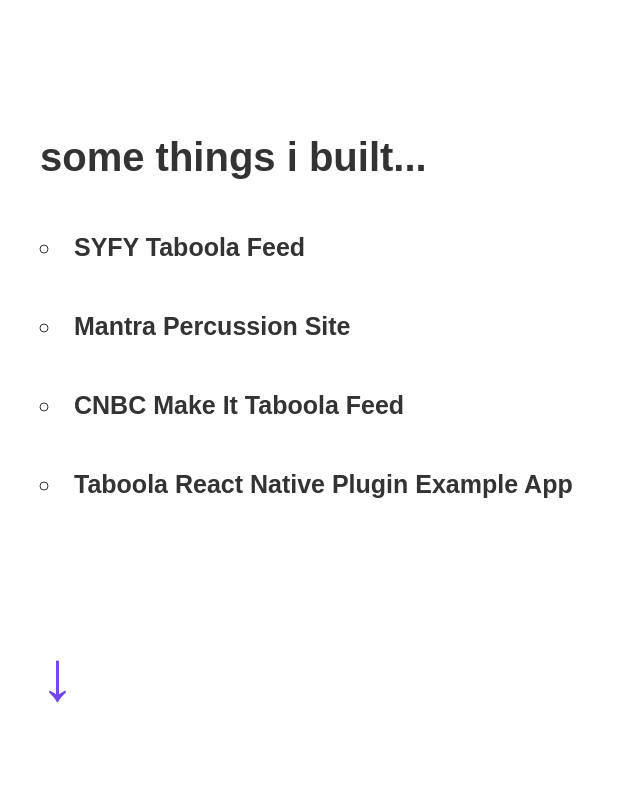
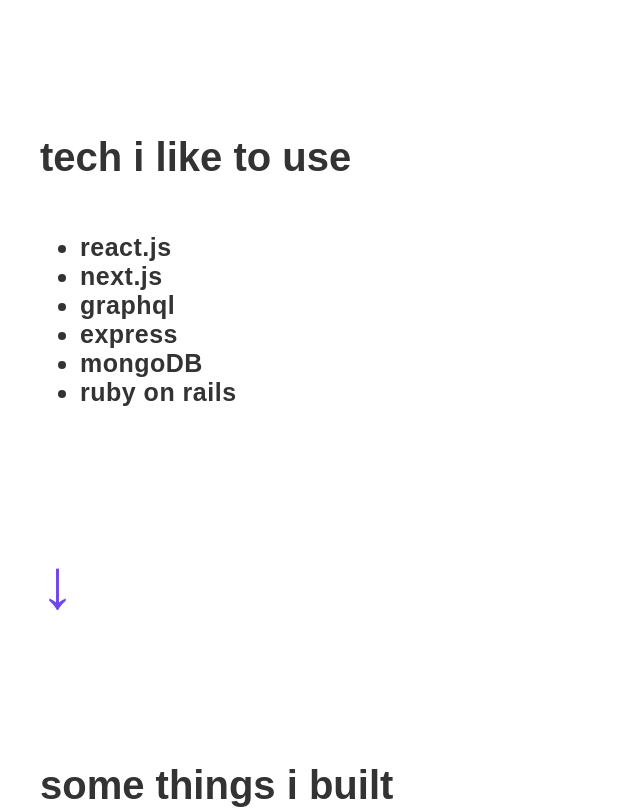
Before and after one commit to mrkutly/portfolio, a Next.js app: page / in a window 1280 px wide. Shown: the part 740-1549 px from the top of the page, without its empty margins (0-640 px from the left). Built offline with nearby package versions, Linux system fonts and the light colour scheme.

Commit message:
add tech stack section

```diff
--- a/components/About.js
+++ b/components/About.js
@@ -31,7 +31,7 @@
 
 	return (
 		<Container>
-			<h4>some things i built...</h4>
+			<h4>some things i built</h4>
 			{mappedProjects}
 			{activeProject && (
 				<ProjectModal closeModal={closeModal} project={activeProject} />
--- /dev/null
+++ b/components/Stack.js
@@ -0,0 +1,22 @@
+import styled from "styled-components";
+import Container from "./styles/Container";
+
+const ListItem = styled.li`
+	font-size: 2.5em;
+	font-weight: 600;
+	letter-spacing: 0.5px;
+`;
+
+export default props => (
+	<Container>
+		<h4>tech i like to use</h4>
+		<ul>
+			<ListItem>react.js</ListItem>
+			<ListItem>next.js</ListItem>
+			<ListItem>graphql</ListItem>
+			<ListItem>express</ListItem>
+			<ListItem>mongoDB</ListItem>
+			<ListItem>ruby on rails</ListItem>
+		</ul>
+	</Container>
+);
--- a/pages/index.js
+++ b/pages/index.js
@@ -2,6 +2,7 @@
 import Name from "../components/Name";
 import { ArrowStyles } from "../components/styles/TextStyles";
 import About from "../components/About";
+import Stack from "../components/Stack";
 import Contact from "../components/Contact";
 import Footer from "../components/Footer";
 
@@ -10,6 +11,8 @@
 		<Layout>
 			<Name />
 			<ArrowStyles>&#x2193;</ArrowStyles>
+			<Stack />
+			<ArrowStyles>&#x2193;</ArrowStyles>
 			<About />
 			<ArrowStyles>&#x2193;</ArrowStyles>
 			<Contact />
```
